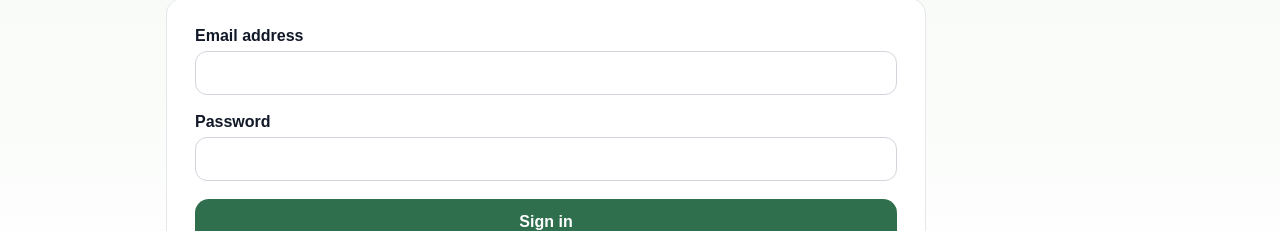
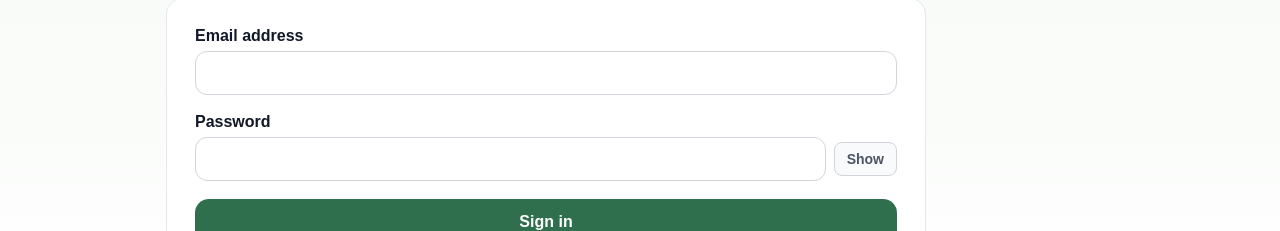
Before and after one commit to drlalitasaharan/meeting-notes-assistant, a Next.js app in the folder frontend/: page /login in a window 1280 px wide. Shown: the part 236-467 px from the top of the page. Built offline with nearby package versions, Linux system fonts and the light colour scheme; no server answers.

Commit message:
Add password visibility toggles

```diff
--- a/frontend/app/login/page.tsx
+++ b/frontend/app/login/page.tsx
@@ -17,6 +17,7 @@ function LoginPageContent() {
 
   const [email, setEmail] = useState("");
   const [password, setPassword] = useState("");
+  const [showPassword, setShowPassword] = useState(false);
   const [error, setError] = useState<string | null>(null);
   const [isSubmitting, setIsSubmitting] = useState(false);
 
@@ -66,12 +67,34 @@ function LoginPageContent() {
 
           <label style={{ display: "grid", gap: 6, fontSize: 16, fontWeight: 700, color: "#111827" }}>
             Password
-            <input
-              type="password"
-              value={password}
-              onChange={(event) => setPassword(event.target.value)}
-              style={{ width: "100%", padding: 12, borderRadius: 12, border: "1px solid #d1d5db", fontSize: 16 }}
-            />
+            <div style={{ display: "flex", alignItems: "center", gap: 8 }}>
+              <input
+                type={showPassword ? "text" : "password"}
+                value={password}
+                autoComplete="current-password"
+                onChange={(event) => setPassword(event.target.value)}
+                style={{ flex: 1, padding: 12, borderRadius: 12, border: "1px solid #d1d5db", fontSize: 16 }}
+              />
+              <button
+                type="button"
+                onClick={() => setShowPassword(!showPassword)}
+                aria-label={showPassword ? "Hide password" : "Show password"}
+                aria-pressed={showPassword}
+                style={{
+                  padding: "8px 12px",
+                  borderRadius: 8,
+                  border: "1px solid #d1d5db",
+                  background: "#f9fafb",
+                  color: "#4b5563",
+                  cursor: "pointer",
+                  fontSize: 14,
+                  fontWeight: 600,
+                  whiteSpace: "nowrap",
+                }}
+              >
+                {showPassword ? "Hide" : "Show"}
+              </button>
+            </div>
           </label>
 
           <button
```
Also changed, not shown: frontend/app/signup/page.tsx (+29 -6 lines).
